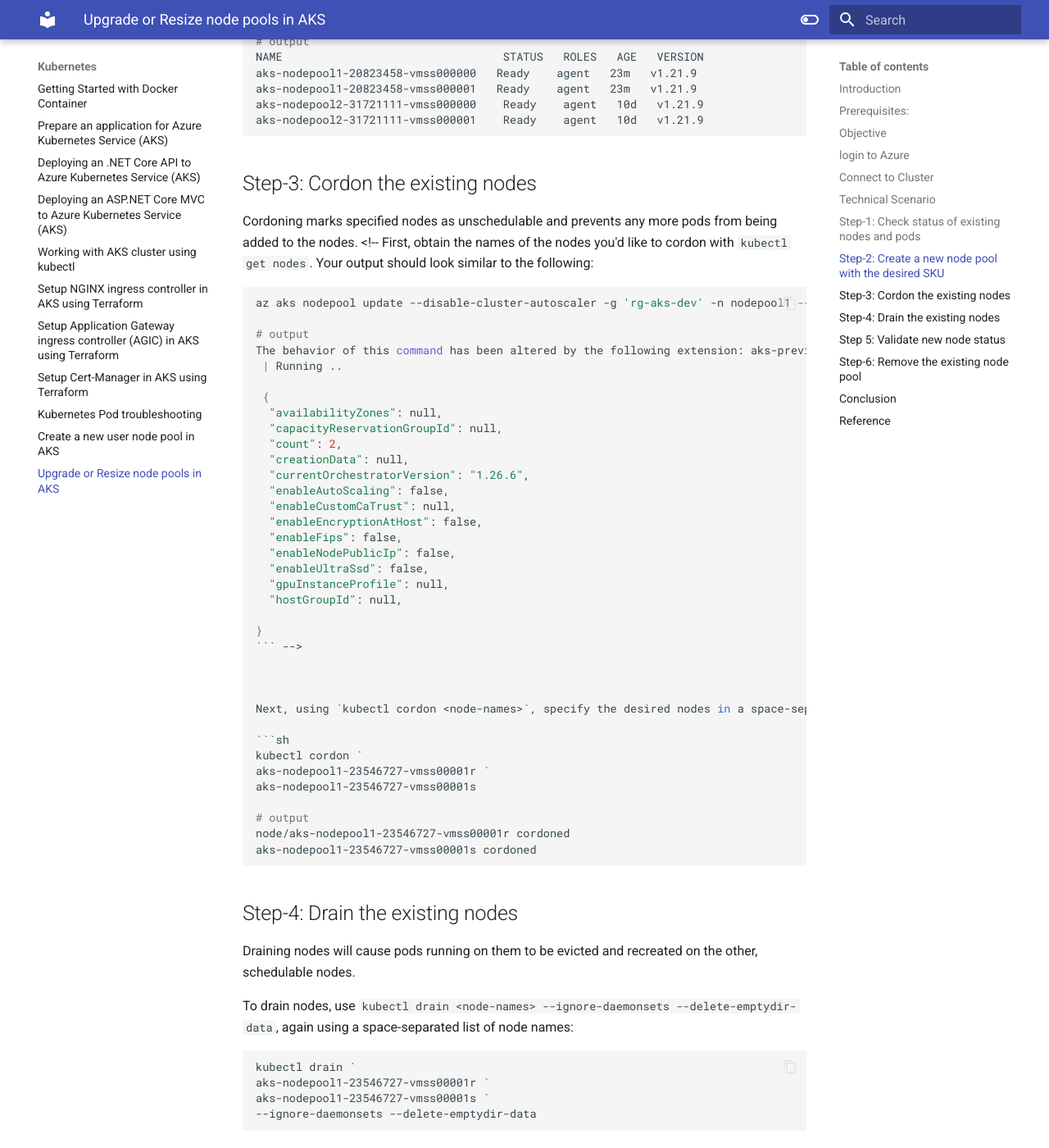
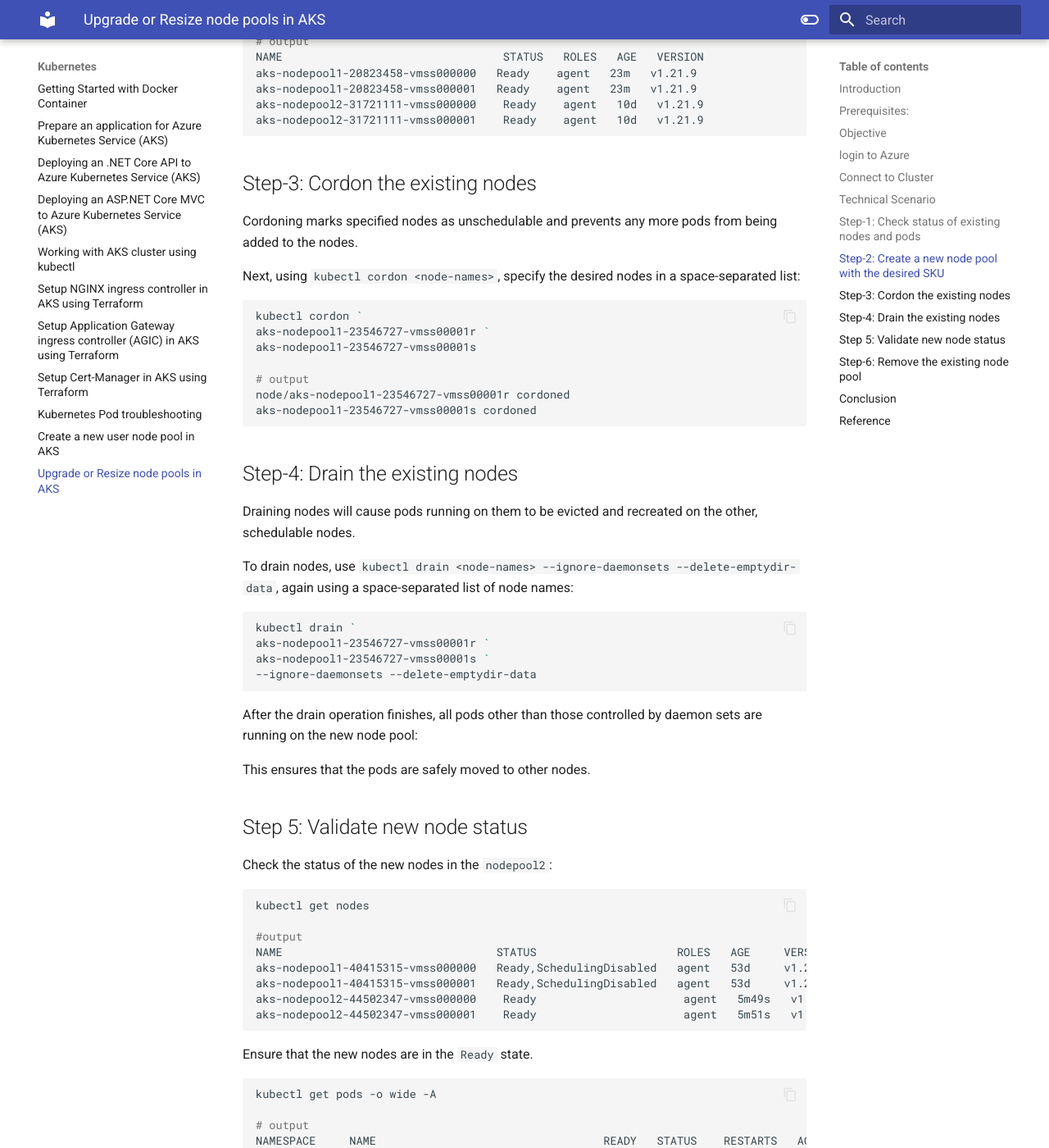
Before and after one commit to akeesari/kubernetes, an MkDocs documentation site: the page built from docs/kubernetes/aks-upgrade-nodepool.md, in a window 1280 px wide and 1400 px high, scrolled down 5384 px. Shown: the whole window at 82% size. Built offline with MkDocs 1.6.1 and Material for MkDocs 9.7.7, drawn with Linux system fonts in a browser that asks for light colours; some of the changed lines change nothing that is shown; some of the changed text lies outside the part shown.

Commit message:
upgrading or resizing a node pool in AKS.

````diff
--- a/docs/kubernetes/aks-upgrade-nodepool.md
+++ b/docs/kubernetes/aks-upgrade-nodepool.md
@@ -68,8 +68,8 @@
 
 # output
 NAME                                STATUS   ROLES   AGE    VERSION    INTERNAL-IP   EXTERNAL-IP   OS-IMAGE             KERNEL-VERSION     CONTAINER-RUNTIME
-aks-agentpool-25316841-vmss000000   Ready    agent   198d   v1.23.12   10.64.4.4     <none>        Ubuntu 18.04.6 LTS   5.4.0-1101-azure   containerd://1.6.15+azure-1
-aks-agentpool-25316841-vmss000001   Ready    agent   198d   v1.23.12   10.64.4.113   <none>        Ubuntu 18.04.6 LTS   5.4.0-1101-azure   containerd://1.6.15+azure-1
+aks-nodepool1-25316841-vmss000000   Ready    agent   198d   v1.23.12   10.64.4.4     <none>        Ubuntu 18.04.6 LTS   5.4.0-1101-azure   containerd://1.6.15+azure-1
+aks-nodepool1-25316841-vmss000001   Ready    agent   198d   v1.23.12   10.64.4.113   <none>        Ubuntu 18.04.6 LTS   5.4.0-1101-azure   containerd://1.6.15+azure-1
 
 ```
 This provides an overview of your existing nodes and running pods.
@@ -78,26 +78,26 @@
 kubectl get pods -o wide -A
 
 # output
-kube-system         azure-policy-557988f6df-q5rgf                       1/1     Running   0             23d    10.64.4.171   aks-agentpool-25316841-vmss000001   <none>           <none>
-kube-system         azure-policy-webhook-5dfcfc5998-cn7p6               1/1     Running   0             23d    10.64.4.161   aks-agentpool-25316841-vmss000001   <none>           <none>
-kube-system         cloud-node-manager-j8zg4                            1/1     Running   1 (23d ago)   72d    10.64.4.4     aks-agentpool-25316841-vmss000000   <none>           <none>
-kube-system         cloud-node-manager-p8nk5                            1/1     Running   0             72d    10.64.4.113   aks-agentpool-25316841-vmss000001   <none>           <none>
-kube-system         coredns-785fcf7bdd-6d84r                            1/1     Running   0             82d    10.64.4.214   aks-agentpool-25316841-vmss000001   <none>           <none>
-kube-system         coredns-785fcf7bdd-n8bvt                            1/1     Running   0             23d    10.64.4.199   aks-agentpool-25316841-vmss000001   <none>           <none>
-kube-system         coredns-autoscaler-65bb858f95-6lwkf                 1/1     Running   0             23d    10.64.4.117   aks-agentpool-25316841-vmss000001   <none>           <none>
-kube-system         csi-azuredisk-node-2n6md                            3/3     Running   0             10d    10.64.4.4     aks-agentpool-25316841-vmss000000   <none>           <none>
-kube-system         csi-azuredisk-node-r7snn                            3/3     Running   0             10d    10.64.4.113   aks-agentpool-25316841-vmss000001   <none>           <none>
-kube-system         csi-azurefile-node-7tjxl                            3/3     Running   0             3d1h   10.64.4.113   aks-agentpool-25316841-vmss000001   <none>           <none>
-kube-system         csi-azurefile-node-nfntk                            3/3     Running   0             3d1h   10.64.4.4     aks-agentpool-25316841-vmss000000   <none>           <none>
-kube-system         konnectivity-agent-6d4987776d-2wbc2                 1/1     Running   0             23d    10.64.4.142   aks-agentpool-25316841-vmss000001   <none>           <none>
-kube-system         konnectivity-agent-6d4987776d-hdgx9                 1/1     Running   0             82d    10.64.4.204   aks-agentpool-25316841-vmss000001   <none>           <none>
-kube-system         kube-proxy-dvl5k                                    1/1     Running   0             44d    10.64.4.113   aks-agentpool-25316841-vmss000001   <none>           <none>
-kube-system         kube-proxy-jx2qw                                    1/1     Running   1 (23d ago)   44d    10.64.4.4     aks-agentpool-25316841-vmss000000   <none>           <none>
-kube-system         metrics-server-7757d565cf-rrktr                     2/2     Running   0             41d    10.64.4.181   aks-agentpool-25316841-vmss000001   <none>           <none>
-kube-system         metrics-server-7757d565cf-zz97t                     2/2     Running   0             23d    10.64.4.190   aks-agentpool-25316841-vmss000001   <none>           <none>
-sample              aks-helloworld-one-6965865b8b-dk6w9                 1/1     Running   0             192d   10.64.4.116   aks-agentpool-25316841-vmss000001   <none>           <none>
-sample              aks-helloworld-two-66c5cf894b-vmztv                 1/1     Running   0             192d   10.64.4.115   aks-agentpool-25316841-vmss000001   <none>           <none>
-sample              aspnet-api-79b4cbf4bb-54cng                         1/1     Running   0             10d    10.64.4.100   aks-agentpool-25316841-vmss000000   <none>           <none>
+kube-system         azure-policy-557988f6df-q5rgf                       1/1     Running   0             23d    10.64.4.171   aks-nodepool1-25316841-vmss000001   <none>           <none>
+kube-system         azure-policy-webhook-5dfcfc5998-cn7p6               1/1     Running   0             23d    10.64.4.161   aks-nodepool1-25316841-vmss000001   <none>           <none>
+kube-system         cloud-node-manager-j8zg4                            1/1     Running   1 (23d ago)   72d    10.64.4.4     aks-nodepool1-25316841-vmss000000   <none>           <none>
+kube-system         cloud-node-manager-p8nk5                            1/1     Running   0             72d    10.64.4.113   aks-nodepool1-25316841-vmss000001   <none>           <none>
+kube-system         coredns-785fcf7bdd-6d84r                            1/1     Running   0             82d    10.64.4.214   aks-nodepool1-25316841-vmss000001   <none>           <none>
+kube-system         coredns-785fcf7bdd-n8bvt                            1/1     Running   0             23d    10.64.4.199   aks-nodepool1-25316841-vmss000001   <none>           <none>
+kube-system         coredns-autoscaler-65bb858f95-6lwkf                 1/1     Running   0             23d    10.64.4.117   aks-nodepool1-25316841-vmss000001   <none>           <none>
+kube-system         csi-azuredisk-node-2n6md                            3/3     Running   0             10d    10.64.4.4     aks-nodepool1-25316841-vmss000000   <none>           <none>
+kube-system         csi-azuredisk-node-r7snn                            3/3     Running   0             10d    10.64.4.113   aks-nodepool1-25316841-vmss000001   <none>           <none>
+kube-system         csi-azurefile-node-7tjxl                            3/3     Running   0             3d1h   10.64.4.113   aks-nodepool1-25316841-vmss000001   <none>           <none>
+kube-system         csi-azurefile-node-nfntk                            3/3     Running   0             3d1h   10.64.4.4     aks-nodepool1-25316841-vmss000000   <none>           <none>
+kube-system         konnectivity-agent-6d4987776d-2wbc2                 1/1     Running   0             23d    10.64.4.142   aks-nodepool1-25316841-vmss000001   <none>           <none>
+kube-system         konnectivity-agent-6d4987776d-hdgx9                 1/1     Running   0             82d    10.64.4.204   aks-nodepool1-25316841-vmss000001   <none>           <none>
+kube-system         kube-proxy-dvl5k                                    1/1     Running   0             44d    10.64.4.113   aks-nodepool1-25316841-vmss000001   <none>           <none>
+kube-system         kube-proxy-jx2qw                                    1/1     Running   1 (23d ago)   44d    10.64.4.4     aks-nodepool1-25316841-vmss000000   <none>           <none>
+kube-system         metrics-server-7757d565cf-rrktr                     2/2     Running   0             41d    10.64.4.181   aks-nodepool1-25316841-vmss000001   <none>           <none>
+kube-system         metrics-server-7757d565cf-zz97t                     2/2     Running   0             23d    10.64.4.190   aks-nodepool1-25316841-vmss000001   <none>           <none>
+sample              aks-helloworld-one-6965865b8b-dk6w9                 1/1     Running   0             192d   10.64.4.116   aks-nodepool1-25316841-vmss000001   <none>           <none>
+sample              aks-helloworld-two-66c5cf894b-vmztv                 1/1     Running   0             192d   10.64.4.115   aks-nodepool1-25316841-vmss000001   <none>           <none>
+sample              aspnet-api-79b4cbf4bb-54cng                         1/1     Running   0             10d    10.64.4.100   aks-nodepool1-25316841-vmss000000   <none>           <none>
 
 ```
 
@@ -189,7 +189,7 @@
 The kubectl describe nodes command provides status information of nodes
 
 ```bash
-kubectl describe nodes aks-agentpool-23144520-vmss00001s
+kubectl describe nodes aks-nodepool1-23144520-vmss00001s
 
 ```
 ## Step-2: Create a new node pool with the desired SKU
@@ -256,6 +256,7 @@
 ## Step-3: Cordon the existing nodes
 
 Cordoning marks specified nodes as unschedulable and prevents any more pods from being added to the nodes.
+
 <!--
 First, obtain the names of the nodes you'd like to cordon with `kubectl get nodes`. Your output should look similar to the following:
 
@@ -282,7 +283,8 @@
   "hostGroupId": null,
 
 }
-``` -->
+```
+-->
 
 
 
@@ -390,4 +392,3 @@
 
 - <a href="https://learn.microsoft.com/en-us/azure/aks/resize-node-pool?tabs=azure-cli" target="_blank">Resize node pools in AKS</a>
 - <a href="https://github.com/MicrosoftDocs/azure-docs/blob/main/articles/aks/use-system-pools.md" target="_blank">Manage system node pools in Azure Kubernetes Service (AKS)</a>
--
````
